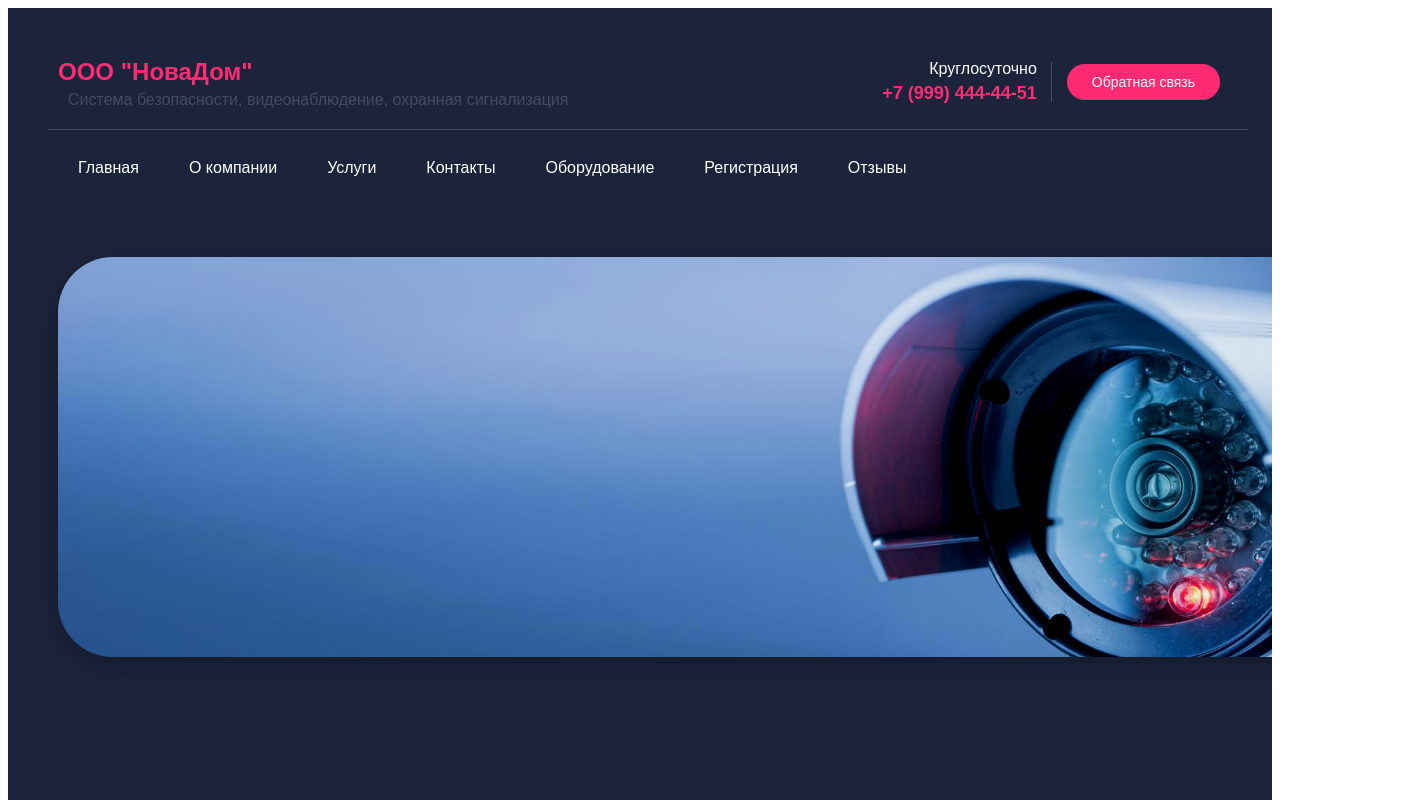
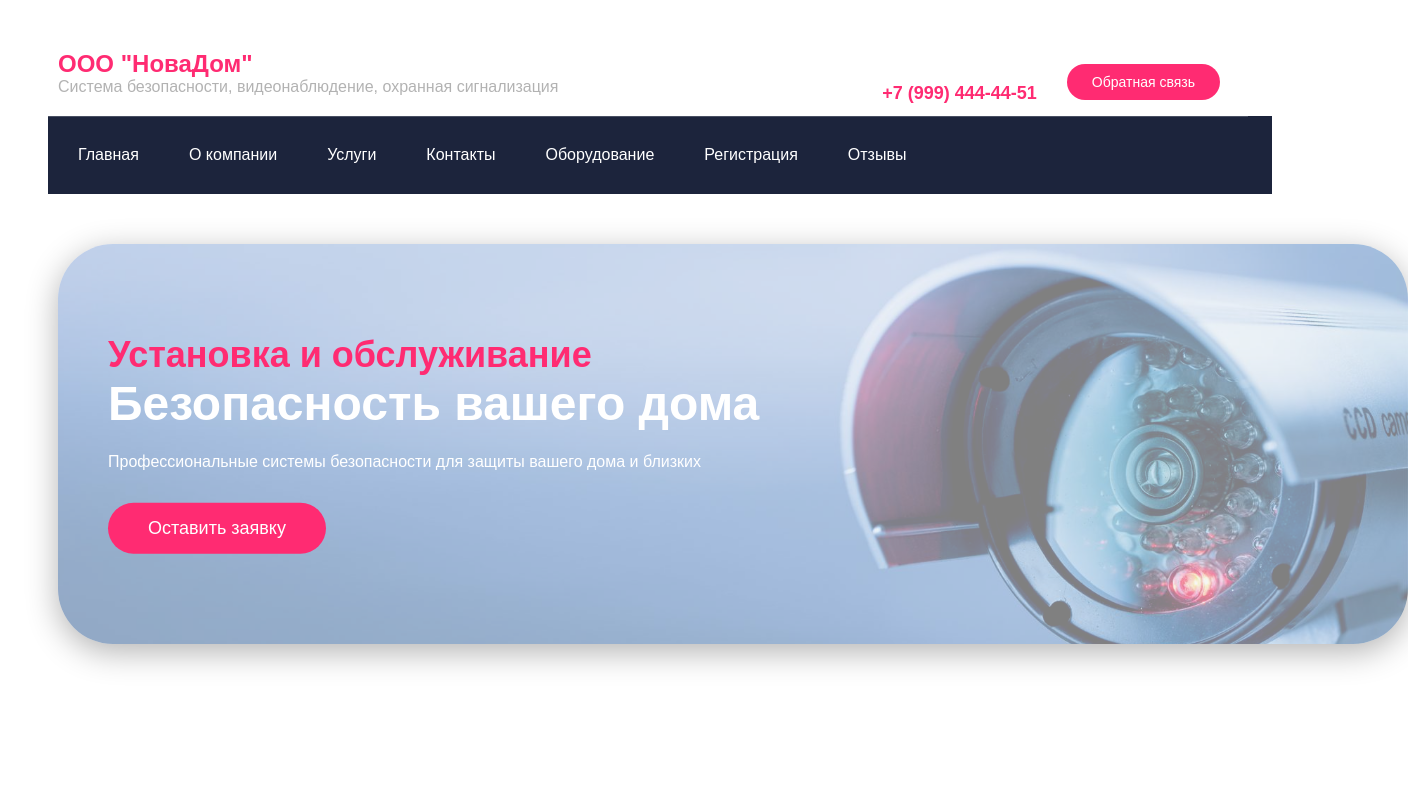
Before and after one commit to SindaskinNikita/Website, an Angular app: page / in a window 1280 px wide. Shown: the top 800 px of the page, 1408 px wide, since content can reach past the window. Built offline with nearby package versions, Linux system fonts and the light colour scheme.

Commit message:
Добавление маршрутизации и компонента страницы "О компании"

```diff
--- /dev/null
+++ b/src/app/about-page/about-page.component.html
@@ -0,0 +1 @@
+<p>about-page works!</p>
--- a/src/main-view/main-view.component.css
+++ b/src/main-view/main-view.component.css
@@ -1,9 +1,11 @@
+/* Базовые стили для html */
 html {
     margin: 0;
     padding: 0;
     height: 100%;
 }
 
+/* Основные стили для body */
 body {
     background-color: #1C243C;
     width: 100%;
@@ -14,6 +16,7 @@ body {
     overflow-x: hidden;
 }
 
+/* Стили для названия компании */
 .company-name {
     position: relative;
     margin-top: 40px;
@@ -27,17 +30,20 @@ body {
     z-index: 1000;
 }
 
+/* Стили для подзаголовка компании */
 .company-subtitle {
     position: relative;
-    margin-top: 0px;
-    margin-left: 60px;
-    color: #4F5567;
+    margin-top: -5px;
+    margin-left: 50px;
+    color: #a0a0a0;
     font-size: 16px;
     font-family: 'Arial', sans-serif;
     opacity: 0.8;
     z-index: 1000;
+    display: block;
 }
 
+/* Контейнер для контактной информации */
 .contact-info {
     position: absolute;
     top: 40px;
@@ -49,6 +55,7 @@ body {
     gap: 30px;
 }
 
+/* Стили для текста контактов */
 .contact-text {
     display: flex;
     flex-direction: column;
@@ -57,6 +64,7 @@ body {
     position: relative;
 }
 
+/* Разделительная линия после контактного текста */
 .contact-text::after {
     content: '';
     position: absolute;
@@ -68,6 +76,7 @@ body {
     background-color: rgba(255, 255, 255, 0.2);
 }
 
+/* Кнопка обратной связи */
 .feedback-button {
     background-color: #FF2B72;
     color: white;
@@ -81,16 +90,19 @@ body {
     order: 2;
 }
 
+/* Эффект наведения на кнопку обратной связи */
 .feedback-button:hover {
     background-color: #ff4785;
 }
 
+/* Стили для часов работы */
 .working-hours {
     color: #ffffff;
     font-size: 16px;
     font-family: 'Arial', sans-serif;
 }
 
+/* Стили для номера телефона */
 .phone-number {
     color: #FF2B72;
     font-size: 18px;
@@ -99,6 +111,7 @@ body {
     text-decoration: none;
 }
 
+/* Стили для навигационного меню */
 .nav-menu {
     position: relative;
     margin-top: 20px;
@@ -111,6 +124,7 @@ body {
     width: calc(100% - 80px);
 }
 
+/* Разделительная линия перед навигационным меню */
 .nav-menu::before {
     content: '';
     position: absolute;
@@ -121,6 +135,7 @@ body {
     background-color: rgba(255, 255, 255, 0.2);
 }
 
+/* Стили для элементов навигации */
 .nav-item {
     color: #ffffff;
     text-decoration: none;
@@ -130,16 +145,19 @@ body {
     transition: color 0.3s ease;
 }
 
+/* Эффект наведения на элементы навигации */
 .nav-item:hover {
     color: #FF2B72;
 }
 
+/* Основной контент */
 .main-content {
     margin-top: 50px;
     position: relative;
     z-index: 1;
 }
 
+/* Контейнер для закругленного изображения */
 .rounded-image-container {
     position: relative;
     margin-top: 50px;
@@ -153,15 +171,65 @@ body {
     z-index: 900;
 }
 
+/* Стили для изображения */
 .rounded-image {
     width: 100%;
     height: 100%;
     object-fit: cover;
-    transition: transform 0.5s ease;
-    filter: brightness(0.9) contrast(1.1);
+    filter: brightness(0.9) contrast(1.1) opacity(0.5);
 }
 
-.rounded-image:hover {
-    transform: scale(1.01);
-    filter: brightness(1) contrast(1.1);
+/* Текст поверх изображения */
+.image-overlay-text {
+    position: absolute;
+    top: 50%;
+    left: 50px;
+    transform: translateY(-50%);
+    color: white;
+    z-index: 901;
 }
+
+/* Заголовок поверх изображения */
+.image-overlay-title {
+    font-size: 48px;
+    font-weight: bold;
+    margin-bottom: 20px;
+    font-family: 'Arial', sans-serif;
+}
+
+/* Подзаголовок поверх изображения */
+.image-overlay-subtitle {
+    font-size: 36px;
+    font-weight: bold;
+    margin-bottom: 0px;
+    font-family: 'Arial', sans-serif;
+    color: #FF2B72;
+}
+
+/* Описание поверх изображения */
+.image-overlay-description {
+    font-size: 16px;
+    max-width: 600px;
+    line-height: 1.4;
+    font-family: 'Arial', sans-serif;
+    margin-bottom: 30px;
+}
+
+/* Кнопка запроса */
+.request-button {
+    background-color: #FF2B72;
+    color: white;
+    border: none;
+    border-radius: 30px;
+    padding: 15px 40px;
+    font-size: 18px;
+    font-family: 'Arial', sans-serif;
+    cursor: pointer;
+    transition: background-color 0.3s ease, transform 0.2s ease;
+}
+
+/* Эффект наведения на кнопку запроса */
+.request-button:hover {
+    background-color: #FF2B72;
+    transform: translateY(2px);
+}
--- a/src/main-view/main-view.component.html
+++ b/src/main-view/main-view.component.html
@@ -1,4 +1,3 @@
-<body>
     <header class="header">
         <div class="company-name">ООО "НоваДом"</div>
         <div class="company-subtitle">Система безопасности, видеонаблюдение, охранная сигнализация</div>
@@ -12,8 +11,8 @@
         </div>
 
         <nav class="nav-menu">
-            <a href="#" class="nav-item">Главная</a>
-            <a href="#" class="nav-item">О компании</a>
+            <a routerLink="/" class="nav-item">Главная</a>
+            <a routerLink="/about-page" class="nav-item">О компании</a>
             <a href="#" class="nav-item">Услуги</a>
             <a href="#" class="nav-item">Контакты</a>
             <a href="#" class="nav-item">Оборудование</a>
@@ -25,8 +24,13 @@
     <main class="main-content">
         <div class="rounded-image-container">
             <img src="assets/images/camera.jpg" alt="Камера видеонаблюдения" class="rounded-image">
+            <div class="image-overlay-text">
+                <div class="image-overlay-subtitle">Установка и обслуживание</div>
+                <div class="image-overlay-title">Безопасность вашего дома</div>
+                <div class="image-overlay-description">Профессиональные системы безопасности для защиты вашего дома и близких</div>
+                <button class="request-button">Оставить заявку</button>
+            </div>
         </div>
 
         <!-- Здесь может быть дополнительный контент для прокрутки -->
     </main>
-</body>
```
Also changed, not shown: src/app/about-page/about-page.component.ts (added, +11 -0 lines), src/app/app-routing.module.ts (added, +15 -0 lines), src/app/about-page/about-page.component.css (added), 1 other file (tests, documents, lock files or other folders).
